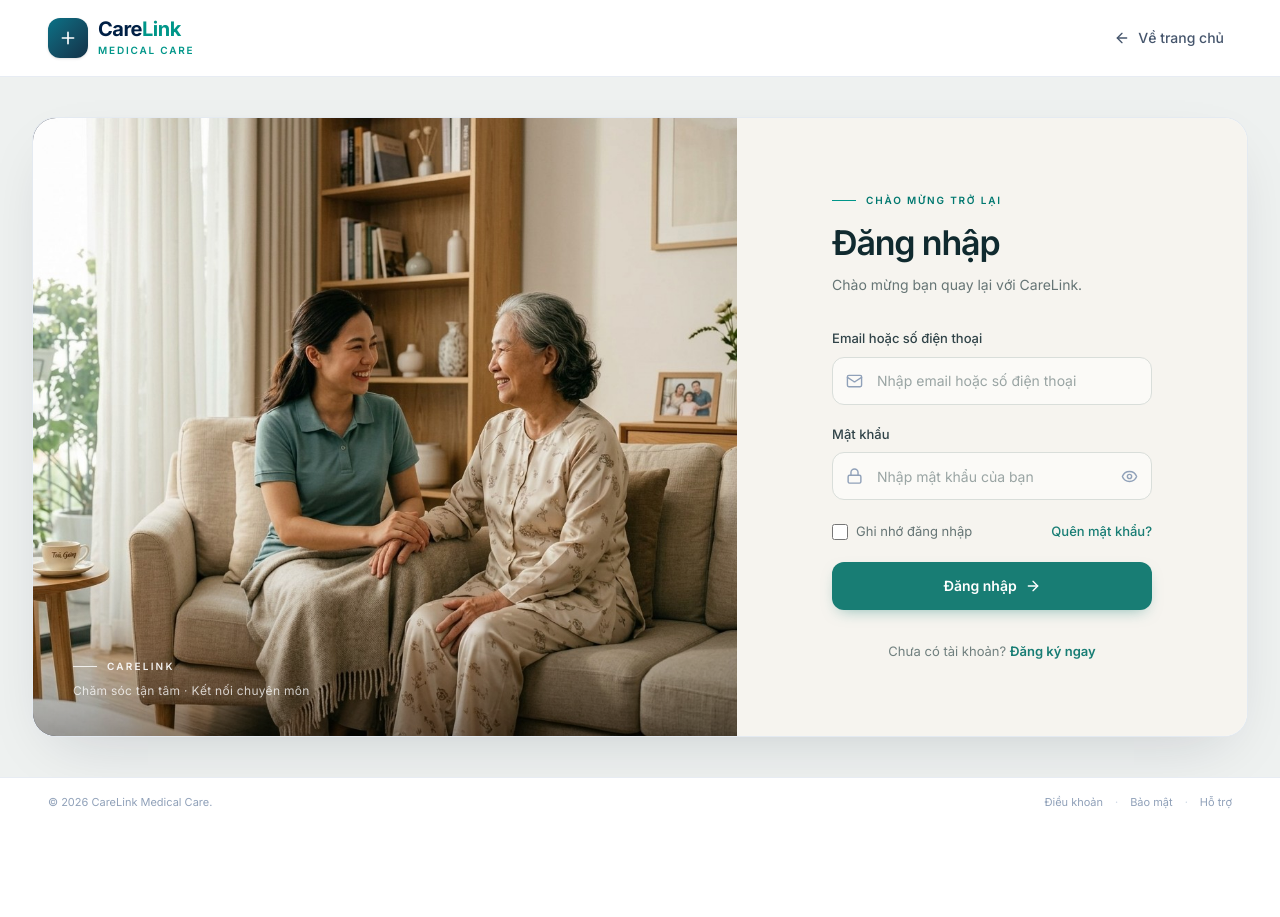
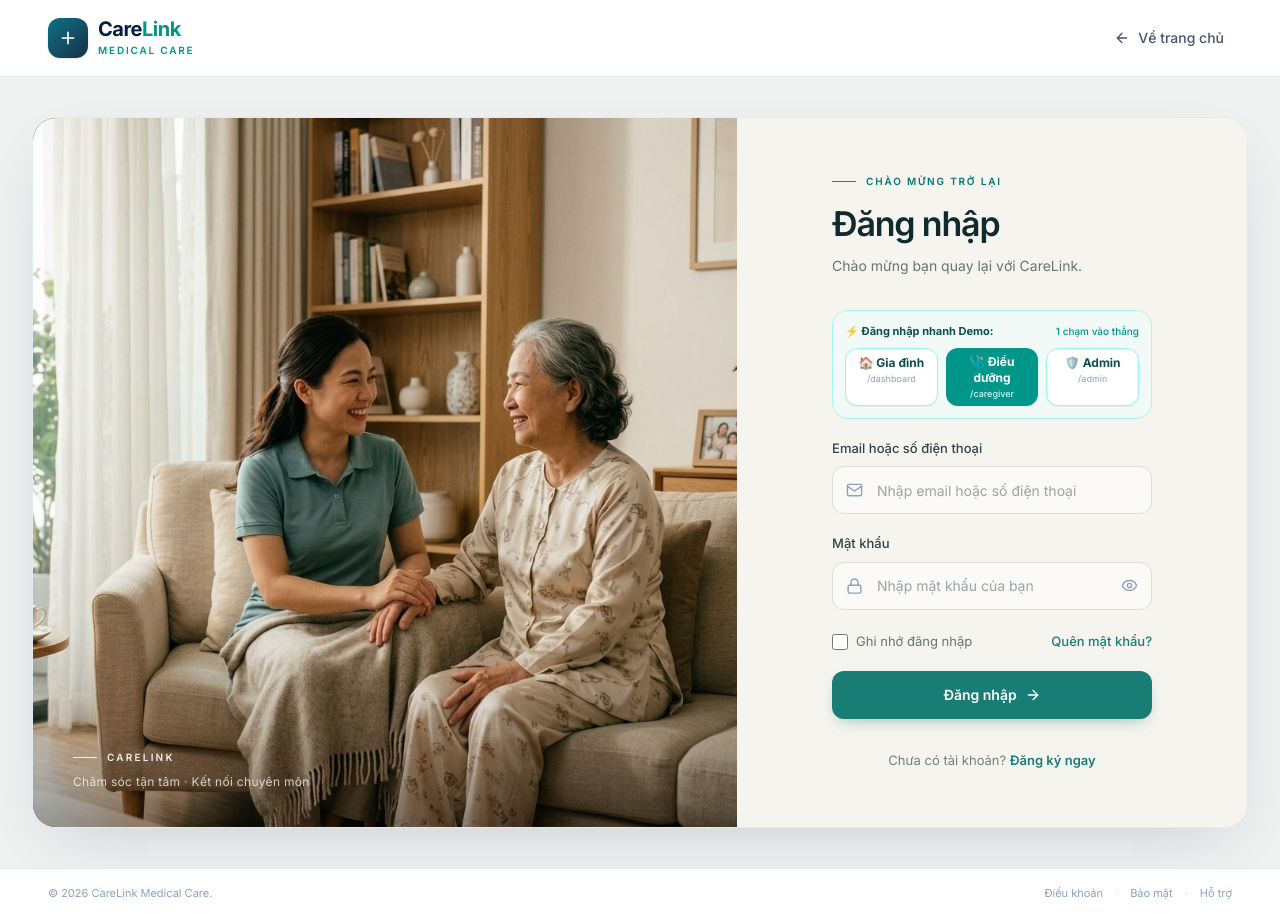
Before and after one commit to DuongDinhKhoi-2607/CareLink_FE, a React (Vite) app: page /login in a window 1280 px wide. Before the commit the page ends 827 px from the top, so only its background shows below. Built offline with nearby package versions, Linux system fonts and the light colour scheme.

Commit message:
fix(auth): add 1-click quick demo buttons and ensure caregiver routes directly to caregiver dashboard

```diff
--- a/src/pages/auth/Login.jsx
+++ b/src/pages/auth/Login.jsx
@@ -20,30 +20,76 @@ export default function Login() {
 
     // =========================================================
     // LOGIN LOGIC
-    // Giữ nguyên logic hiện tại của CareLink
     // =========================================================
+    const handleQuickLogin = (role) => {
+        let email = "caregiver@carelink.vn";
+        let targetRole = "caregiver";
+        let targetName = "Điều dưỡng Nguyễn Thùy Linh";
+        let targetRoute = "/caregiver/dashboard";
+        let avatar = "https://images.unsplash.com/photo-1559839734-2b71ea197ec2?auto=format&fit=crop&q=80&w=300";
+
+        if (role === "admin") {
+            email = "admin@carelink.vn";
+            targetRole = "admin";
+            targetName = "Ban Quản trị CareLink";
+            targetRoute = "/admin";
+            avatar = "https://images.unsplash.com/photo-1472099645785-5658abf4ff4e?w=150&auto=format&fit=crop&q=80";
+        } else if (role === "family") {
+            email = "family@carelink.vn";
+            targetRole = "family";
+            targetName = "Nguyễn Văn An";
+            targetRoute = "/dashboard";
+            avatar = "https://images.unsplash.com/photo-1534528741775-53994a69daeb?w=150&auto=format&fit=crop&q=80";
+        }
+
+        setEmailOrPhone(email);
+        setPassword("123456");
+        setIsLoading(true);
+
+        localStorage.setItem(
+            "carelink_user",
+            JSON.stringify({
+                name: targetName,
+                email: email,
+                role: targetRole,
+                avatar: avatar,
+            })
+        );
+
+        setTimeout(() => {
+            setIsLoading(false);
+            window.location.href = targetRoute;
+        }, 300);
+    };
+
     const handleSubmit = (e) => {
-        e.preventDefault();
+        if (e) e.preventDefault();
         setIsLoading(true);
 
         const input = (emailOrPhone || "").trim().toLowerCase();
 
         let targetRole = "family";
-        let targetName = "Bác Nguyễn Văn An";
+        let targetName = "Nguyễn Văn An";
         let targetRoute = "/dashboard";
+        let targetAvatar = "https://images.unsplash.com/photo-1534528741775-53994a69daeb?w=150&auto=format&fit=crop&q=80";
 
         if (input.includes("admin")) {
             targetRole = "admin";
             targetName = "Ban Quản trị CareLink";
             targetRoute = "/admin";
+            targetAvatar = "https://images.unsplash.com/photo-1472099645785-5658abf4ff4e?w=150&auto=format&fit=crop&q=80";
         } else if (
             input.includes("caregiver") ||
             input.includes("dieuduong") ||
-            input.includes("linh")
+            input.includes("dieu duong") ||
+            input.includes("nurse") ||
+            input.includes("linh") ||
+            input.includes("care")
         ) {
             targetRole = "caregiver";
             targetName = "Điều dưỡng Nguyễn Thùy Linh";
             targetRoute = "/caregiver/dashboard";
+            targetAvatar = "https://images.unsplash.com/photo-1559839734-2b71ea197ec2?auto=format&fit=crop&q=80&w=300";
         } else {
             targetRole = "family";
             targetName = emailOrPhone && !emailOrPhone.includes("family")
@@ -61,20 +107,15 @@ export default function Login() {
                 name: targetName,
                 email: emailOrPhone || `${targetRole}@carelink.vn`,
                 role: targetRole,
-                avatar:
-                    targetRole === "admin"
-                        ? "https://images.unsplash.com/photo-1472099645785-5658abf4ff4e?w=150&auto=format&fit=crop&q=80"
-                        : targetRole === "caregiver"
-                            ? "/images/caregiver_avatar.svg"
-                            : "https://images.unsplash.com/photo-1534528741775-53994a69daeb?w=150&auto=format&fit=crop&q=80",
+                avatar: targetAvatar,
             })
         );
 
-        // Chuyển hướng sau khi đăng nhập
+        // Chuyển hướng sau khi đăng nhập (dùng window.location.href để load sạch state các layout)
         setTimeout(() => {
             setIsLoading(false);
-            navigate(targetRoute);
-        }, 500);
+            window.location.href = targetRoute;
+        }, 400);
     };
 
     return (
@@ -214,6 +255,42 @@ export default function Login() {
                                 onSubmit={handleSubmit}
                                 className="space-y-5"
                             >
+                                {/* Quick Demo Access Bar (1 chạm vào thẳng đúng role) */}
+                                <div className="p-3 bg-teal-50/70 border border-teal-200/80 rounded-2xl">
+                                    <div className="flex items-center justify-between text-[11px] font-bold text-teal-900 mb-2">
+                                        <span className="flex items-center gap-1">⚡ Đăng nhập nhanh Demo:</span>
+                                        <span className="text-[10px] font-medium text-teal-600">1 chạm vào thẳng</span>
+                                    </div>
+                                    <div className="grid grid-cols-3 gap-2">
+                                        <button
+                                            type="button"
+                                            onClick={() => handleQuickLogin("family")}
+                                            className="py-1.5 px-1 bg-white hover:bg-teal-50 border border-teal-200 text-teal-900 rounded-xl text-xs font-bold transition-all shadow-2xs hover:shadow-xs active:scale-95 flex flex-col items-center gap-0.5 cursor-pointer"
+                                            title="Đăng nhập tài khoản Gia đình"
+                                        >
+                                            <span>🏠 Gia đình</span>
+                                            <span className="text-[9px] text-slate-400 font-normal">/dashboard</span>
+                                        </button>
+                                        <button
+                                            type="button"
+                                            onClick={() => handleQuickLogin("caregiver")}
+                                            className="py-1.5 px-1 bg-teal-600 hover:bg-teal-700 text-white rounded-xl text-xs font-bold transition-all shadow-xs hover:shadow active:scale-95 flex flex-col items-center gap-0.5 cursor-pointer"
+                                            title="Đăng nhập tài khoản Điều dưỡng"
+                                        >
+                                            <span>🩺 Điều dưỡng</span>
+                                            <span className="text-[9px] text-teal-100 font-medium">/caregiver</span>
+                                        </button>
+                                        <button
+                                            type="button"
+                                            onClick={() => handleQuickLogin("admin")}
+                                            className="py-1.5 px-1 bg-white hover:bg-teal-50 border border-teal-200 text-teal-900 rounded-xl text-xs font-bold transition-all shadow-2xs hover:shadow-xs active:scale-95 flex flex-col items-center gap-0.5 cursor-pointer"
+                                            title="Đăng nhập tài khoản Admin"
+                                        >
+                                            <span>🛡️ Admin</span>
+                                            <span className="text-[9px] text-slate-400 font-normal">/admin</span>
+                                        </button>
+                                    </div>
+                                </div>
 
                                 {/* ==============================
                                     EMAIL / PHONE
```
